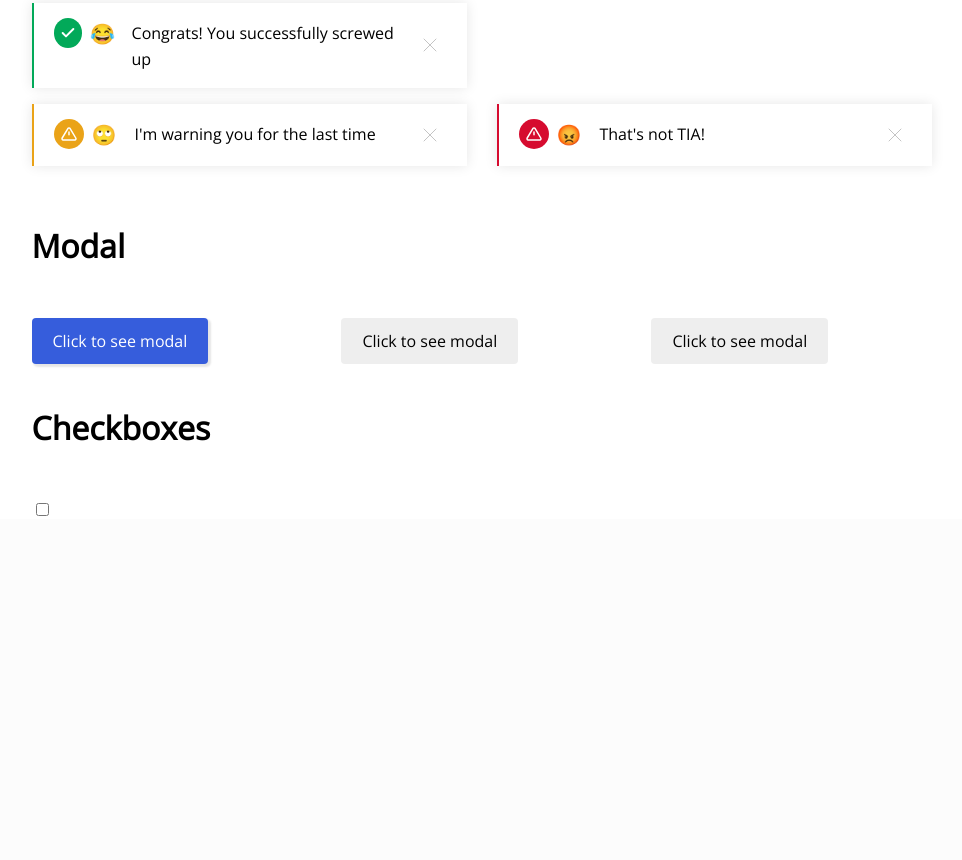
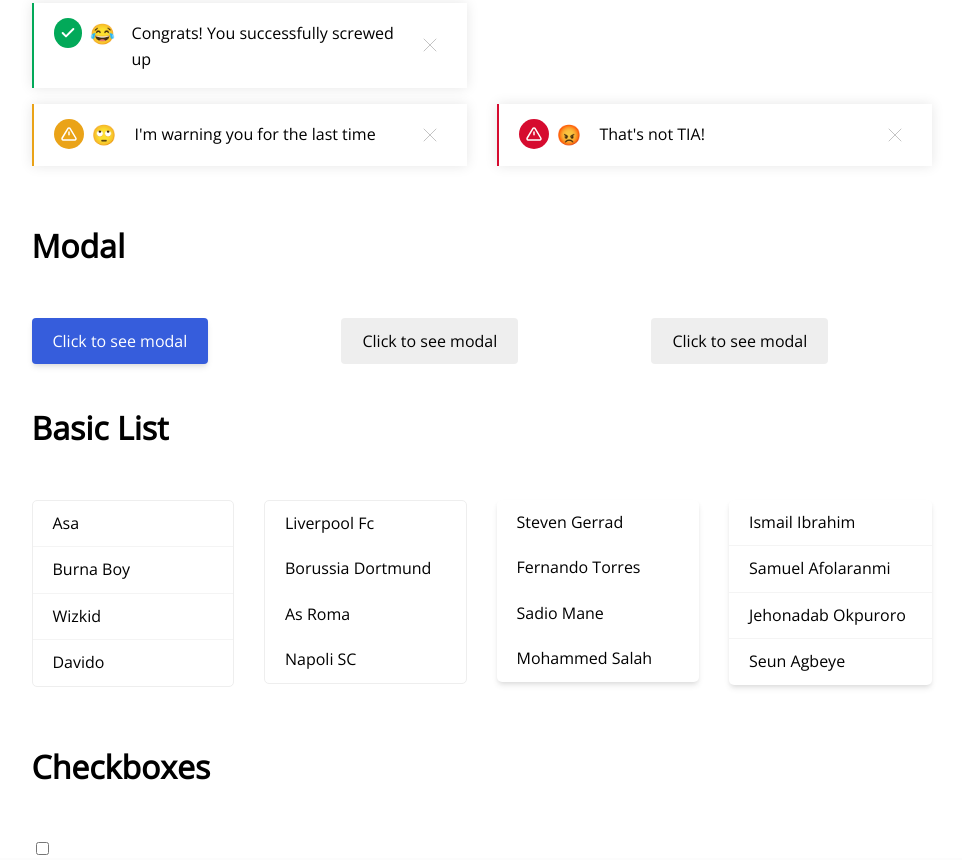
Before and after one commit to wiztemple/flamesui, a website: page index.html in a window 1280 px wide. Shown: the part 5080-5940 px from the top of the page, without its empty margins (261-1223 px from the left). Before the commit the page ends 5601 px from the top, so only its background shows below. Drawn offline with nearby package versions, Linux system fonts and the light colour scheme; a web font is replaced by a local one.

Commit message:
add list style

```diff
--- a/index.html
+++ b/index.html
@@ -1145,6 +1145,45 @@
             </section>
             <section>
               <div class="container-fluid">
+                <h3 class="py-40">Basic List</h3>
+                <div class="columns">
+                  <div class="col-3">
+                    <ul class="list bordered">
+                      <li class="list-item">Asa</li>
+                      <li class="list-item">Burna Boy</li>
+                      <li class="list-item">Wizkid</li>
+                      <li class="list-item">Davido</li>
+                    </ul>
+                  </div>
+                  <div class="col-3">
+                    <ul class="list bordered">
+                      <li class="list-item bb-0">Liverpool Fc</li>
+                      <li class="list-item bb-0">Borussia Dortmund</li>
+                      <li class="list-item bb-0">As Roma</li>
+                      <li class="list-item bb-0">Napoli SC</li>
+                    </ul>
+                  </div>
+                  <div class="col-3">
+                    <ul class="list shadow">
+                      <li class="list-item bb-0">Steven Gerrad</li>
+                      <li class="list-item bb-0">Fernando Torres</li>
+                      <li class="list-item bb-0">Sadio Mane</li>
+                      <li class="list-item bb-0">Mohammed Salah</li>
+                    </ul>
+                  </div>
+                  <div class="col-3">
+                    <ul class="list shadow">
+                      <li class="list-item">Ismail Ibrahim</li>
+                      <li class="list-item">Samuel Afolaranmi</li>
+                      <li class="list-item">Jehonadab Okpuroro</li>
+                      <li class="list-item">Seun Agbeye</li>
+                    </ul>
+                  </div>
+                </div>
+              </div>
+            </section>
+            <section>
+              <div class="container-fluid">
                 <h3 class="py-40">Checkboxes</h3>
                 <div class="columns">
                   <div class="col-3">
@@ -1155,7 +1194,6 @@
                       </label>
                     </div>
                   </div>
-
                 </div>
               </div>
             </section>
--- a/sass/base/_utilities.scss
+++ b/sass/base/_utilities.scss
@@ -166,3 +166,19 @@
 .bg-black {
   background-color: rgba(0, 0, 0, 0.247);
 }
+
+/* border */
+.bordered {
+  border: 1px solid #eee;
+}
+.b-0 {
+  border: 0 !important;
+}
+.bb-0 {
+  border-bottom: 0 !important;
+}
+
+/* shadow */
+.shadow {
+  box-shadow: 0 4px 6px -1px rgba(0,0,0,.1),0 2px 4px -1px rgba(0,0,0,.06)!important;
+}
--- /dev/null
+++ b/sass/components/_list.scss
@@ -0,0 +1,19 @@
+.list {
+  padding: 0;
+  position: relative;
+  background-color: #fff;
+  border-radius: 5px;
+  &-item {
+    list-style: none;
+    padding: 10px 20px;
+    font-weight: 100;
+    border-bottom: 1px solid rgba(238, 238, 238, 0.616);
+    &:last-child {
+      border-bottom:0;
+    }
+    &:hover {
+      background-color: rgba(238, 238, 238, 0.397);
+      transition: background-color ease-in-out .2s;
+    }
+  }
+}
--- a/sass/main.scss
+++ b/sass/main.scss
@@ -16,6 +16,7 @@
 @import "components/select";
 @import "components/accordion";
 @import "components/tooltip";
+@import "components/list";
 @import "components/checkboxes";
 @import "components/code";
 @import "components/alert";
```
Also changed, not shown: css/style.css.
